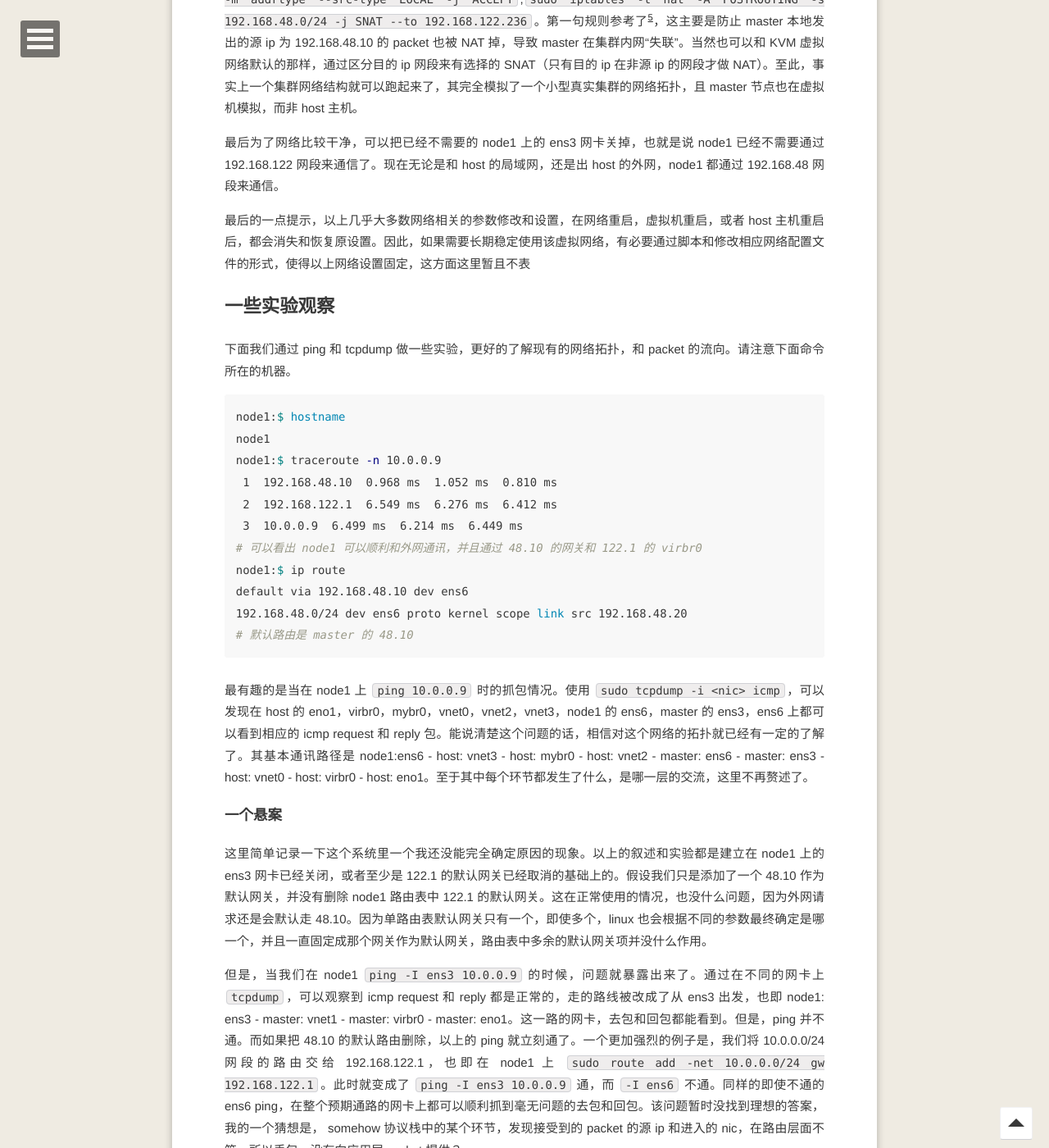
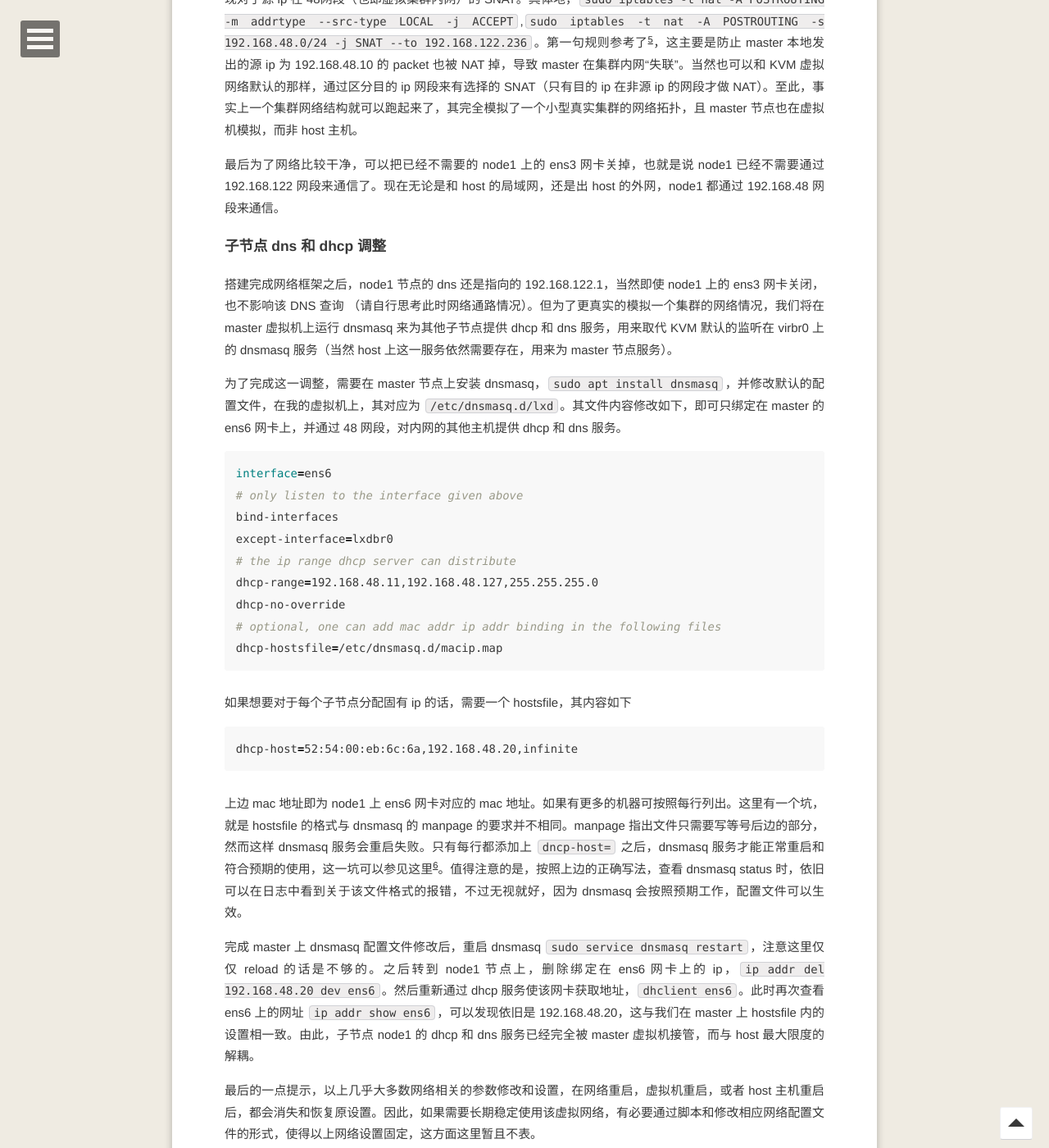
Before and after one commit to refraction-ray/refraction-ray.github.io, a Jekyll site: the page built from _posts/2019-04-26-KVM 虚拟集群网络拓扑设置.md, in a window 1280 px wide and 1400 px high, scrolled down 6196 px. Shown: the whole window at 82% size. Built offline with Jekyll 4.4.1, drawn with Linux system fonts in a browser that asks for light colours; comment, search, counter and statistics services are not loaded; some of the changed text lies outside the part shown.

Commit message:
dhcp and dns change on kvm node

````diff
--- a/_posts/2019-04-26-KVM 虚拟集群网络拓扑设置.md
+++ b/_posts/2019-04-26-KVM 虚拟集群网络拓扑设置.md
@@ -90,7 +90,7 @@
 
 注意到 nat 表中的 POSTROUTING 链的规则，目标为 MASQUERADE 恰好对应了来自 192.168.122.0/24 这一虚拟机内网的 SNAT。这正说明了 KVM 虚拟机默认的网络环境是 NAT。其对应的效果是虚拟机可以访问外网和虚拟机间互访，但外网不能直接访问到虚拟机。对应的数据流向分析，对于虚拟机向外网发起的访问，由于虚拟机路由的默认网关是 192.168.122.1，此网关的地址绑定在 host 的网桥 virbr0 上。虚拟机通过查询本地的 arp 表，找到 virbr0 对应的 mac 地址，并将包发送出去。virbr0 通过 vnet0 接受到该 packet 后，发现目的 mac 地址与自己的 mac 地址相符，因此将该 packet 上传到内核网络协议栈。内核路由发现该 packet 目的 ip 非本机 ip，因此将该 packet 进行 forward（前提是 host 主机的 ip_forward 功能打开，这一设置应该安装 KVM 之后也是默认的）。经过 forward 链后，在 packet 发出之前，会通过 nat 表的 POSTROUTING 链，由于此时 packet 源 ip 在 192.168.122.0/24 网段，触发了 MASQUERADE 规则，因此源 ip 被修改为 host 外网 ip，顺利完成 SNAT 并将 packet 发送至外网。这一过程可以结合这个神图[^flow]来分析。
 
-### dhcp 及 dns 的处理
+### dhcp 及 dns 的默认处理
 
 上述默认的网络设置可以在 `/etc/libvirt/qemu/networks/default.xml` 中查看，可以很清楚的看到里面 `mode='nat'`。而对应的虚拟机网段的 dhcp 服务器由 dnsmasq 实现，其配置文件位于 `/var/lib/libvirt/dnsmasq/default.conf`，从中可以明确看到 dhcp 服务绑定的网卡是 virbr0，也即 `interface=virbr0`。注意该配置文件中 `dhcp-hostsfile` 选项指向了同文件夹下的 `default.hostsfile` 文件。通过修改该文件（具体语法可以在 dnsmasq 的 manpage 里查找 `--dhcp-host` 的格式），可以使 dhcp 分配的 ip 和对应虚拟机的 mac 地址绑定（实现静态 ip 分配最好还是直接在 virsh 的层面设置，参考[^dhcpvirt]）。通过 `sudo service libvirt-bin status` 可以看到其管理的子进程除了 `qemu-system-x86_64` 运行的两台虚拟机外，还有 `/usr/sbin/dnsmasq` ，就是这一进程在提供对虚拟机内网的 dhcp 和 ip 分配服务。
 
@@ -114,7 +114,35 @@
 
 最后为了网络比较干净，可以把已经不需要的 node1 上的 ens3 网卡关掉，也就是说 node1 已经不需要通过 192.168.122 网段来通信了。现在无论是和 host 的局域网，还是出 host 的外网，node1 都通过 192.168.48 网段来通信。
 
-最后的一点提示，以上几乎大多数网络相关的参数修改和设置，在网络重启，虚拟机重启，或者 host 主机重启后，都会消失和恢复原设置。因此，如果需要长期稳定使用该虚拟网络，有必要通过脚本和修改相应网络配置文件的形式，使得以上网络设置固定，这方面这里暂且不表
+### 子节点 dns 和 dhcp 调整
+
+搭建完成网络框架之后，node1 节点的 dns 还是指向的 192.168.122.1，当然即使 node1 上的 ens3 网卡关闭，也不影响该 DNS 查询 （请自行思考此时网络通路情况）。但为了更真实的模拟一个集群的网络情况，我们将在 master 虚拟机上运行 dnsmasq 来为其他子节点提供 dhcp 和 dns 服务，用来取代 KVM 默认的监听在 virbr0 上的 dnsmasq 服务（当然 host 上这一服务依然需要存在，用来为 master 节点服务）。
+
+为了完成这一调整，需要在 master 节点上安装 dnsmasq，`sudo apt install dnsmasq`，并修改默认的配置文件，在我的虚拟机上，其对应为 `/etc/dnsmasq.d/lxd`。其文件内容修改如下，即可只绑定在 master 的 ens6 网卡上，并通过 48 网段，对内网的其他主机提供 dhcp 和 dns 服务。
+
+```bash
+interface=ens6
+# only listen to the interface given above
+bind-interfaces
+except-interface=lxdbr0
+# the ip range dhcp server can distribute
+dhcp-range=192.168.48.11,192.168.48.127,255.255.255.0
+dhcp-no-override
+# optional, one can add mac addr ip addr binding in the following files
+dhcp-hostsfile=/etc/dnsmasq.d/macip.map
+```
+
+如果想要对于每个子节点分配固有 ip 的话，需要一个 hostsfile，其内容如下
+
+```bash
+dhcp-host=52:54:00:eb:6c:6a,192.168.48.20,infinite
+```
+
+上边 mac 地址即为 node1 上 ens6 网卡对应的 mac 地址。如果有更多的机器可按照每行列出。这里有一个坑，就是 hostsfile 的格式与 dnsmasq 的 manpage 的要求并不相同。manpage 指出文件只需要写等号后边的部分，然而这样 dnsmasq 服务会重启失败。只有每行都添加上 `dncp-host=` 之后，dnsmasq 服务才能正常重启和符合预期的使用，这一坑可以参见这里[^dnsmasqissue]。值得注意的是，按照上边的正确写法，查看 dnsmasq status 时，依旧可以在日志中看到关于该文件格式的报错，不过无视就好，因为 dnsmasq 会按照预期工作，配置文件可以生效。
+
+完成 master 上 dnsmasq 配置文件修改后，重启 dnsmasq `sudo service dnsmasq restart`，注意这里仅仅 reload 的话是不够的。之后转到 node1 节点上，删除绑定在 ens6 网卡上的 ip，`ip addr del 192.168.48.20 dev ens6`。然后重新通过 dhcp 服务使该网卡获取地址，`dhclient ens6`。此时再次查看 ens6 上的网址 `ip addr show ens6`，可以发现依旧是 192.168.48.20，这与我们在 master 上 hostsfile 内的设置相一致。由此，子节点 node1 的 dhcp 和 dns 服务已经完全被 master 虚拟机接管，而与 host 最大限度的解耦。
+
+最后的一点提示，以上几乎大多数网络相关的参数修改和设置，在网络重启，虚拟机重启，或者 host 主机重启后，都会消失和恢复原设置。因此，如果需要长期稳定使用该虚拟网络，有必要通过脚本和修改相应网络配置文件的形式，使得以上网络设置固定，这方面这里暂且不表。
 
 ## 一些实验观察
 
@@ -154,3 +182,4 @@
 [^bridgeforward]: [Packets not moving through linux ethernet bridge](https://unix.stackexchange.com/a/478436)
 [^snatlocal]: [How to make iptables not SNAT locally generated packets](https://serverfault.com/questions/910549/how-to-make-iptables-not-snat-locally-generated-packets)
 [^dhcpvirt]: [KVM/libvirt: How to configure static guest IP addresses on the virtualisation host](https://serverfault.com/questions/627238/kvm-libvirt-how-to-configure-static-guest-ip-addresses-on-the-virtualisation-ho)
+[^dnsmasqissue]: [github issue on dnsmasq hostfile format](https://github.com/cmprescott/ansible-role-dnsmasq/issues/1)
````
